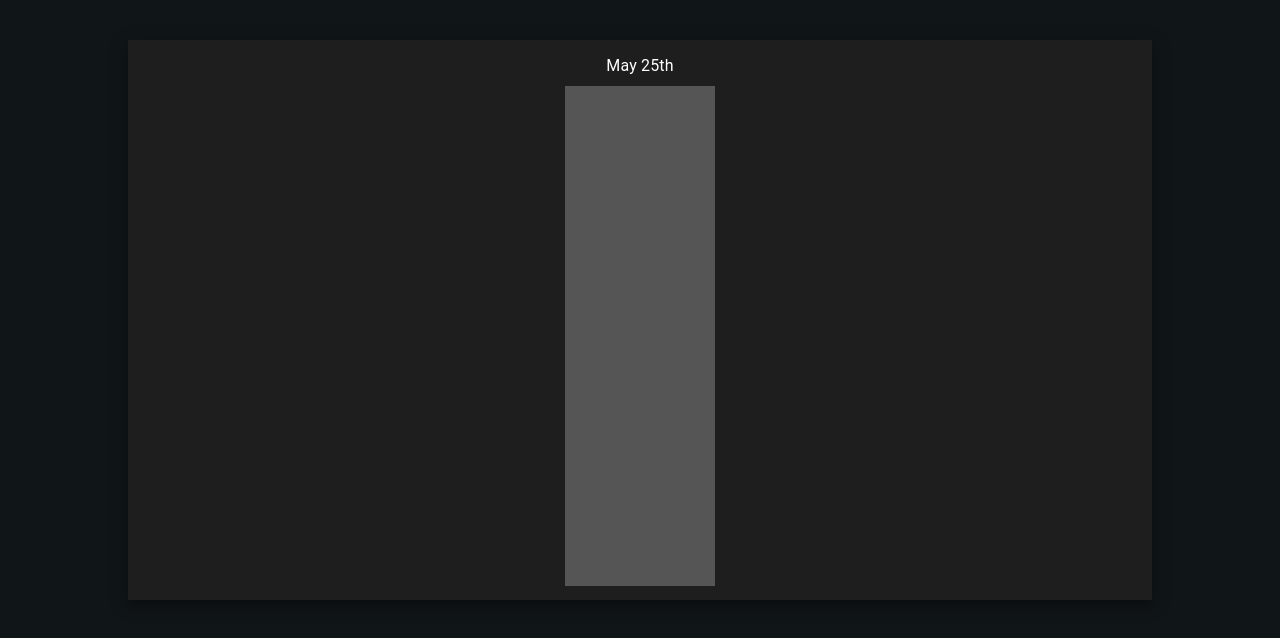
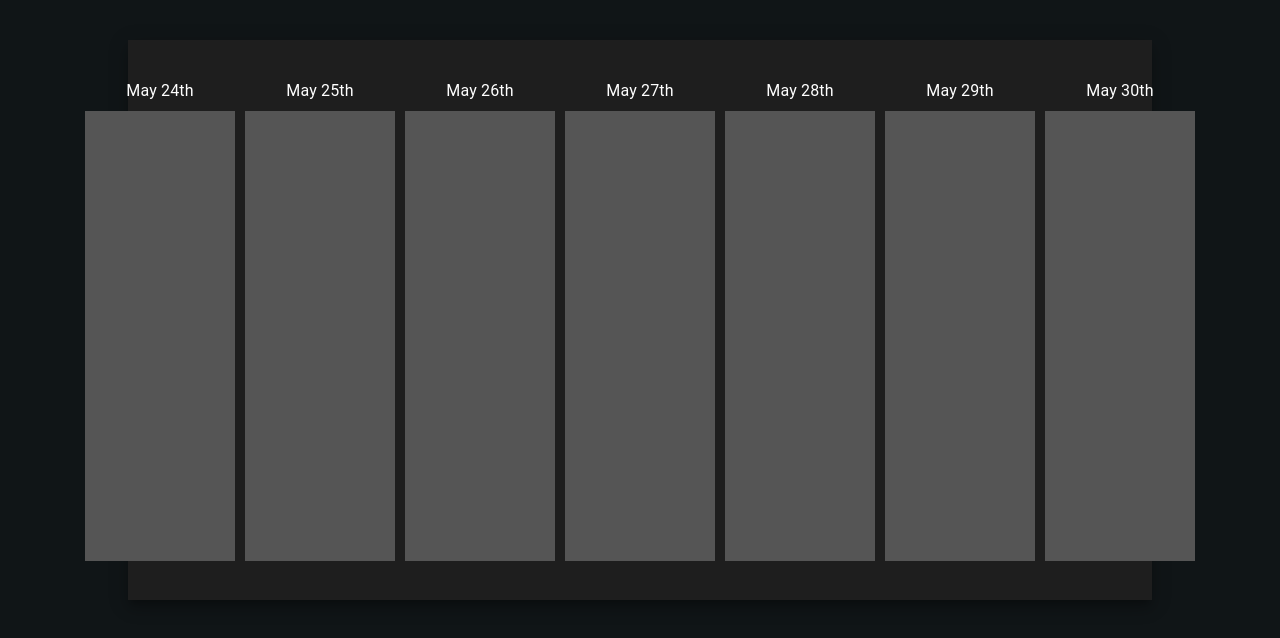
Before and after one commit to dev-pigeon/tache-time, a React (Vite) app in the folder client/: page / in a window 1280 px wide. Shown: the top 638 px of the page. Built offline with nearby package versions, Linux system fonts and the light colour scheme.

Commit message:
can render seven day containers

```diff
--- a/client/src/components/CalendarContainer.tsx
+++ b/client/src/components/CalendarContainer.tsx
@@ -2,8 +2,16 @@ import { Stack } from "@mui/material";
 
 import "../styles/CalendarContainer.css";
 import DateContainer from "./DateContainer";
+import useCalendarContainer from "../hooks/useCalendarContainer";
+import { useEffect } from "react";
 
 const CalendarContainer = () => {
+  const calendarContainerHook = useCalendarContainer();
+
+  useEffect(() => {
+    calendarContainerHook.initializeDates();
+  }, []);
+
   return (
     <Stack
       direction={"row"}
@@ -11,7 +19,10 @@ const CalendarContainer = () => {
       id="calendar-container"
       sx={{ boxShadow: 10 }}
     >
-      <DateContainer date="May 25th" />
+      {calendarContainerHook.dates &&
+        calendarContainerHook.dates.map((value, index) => (
+          <DateContainer key={`date-container#${index}`} date={value} />
+        ))}
     </Stack>
   );
 };
--- a/client/src/components/DateContainer.tsx
+++ b/client/src/components/DateContainer.tsx
@@ -13,7 +13,7 @@ const DateContainer = ({
   return (
     <Stack className="date-container" direction={"column"} gap={1}>
       <Typography className="date-container-label">{date}</Typography>
-      <Stack height={500} className="time-unit-container" direction={"column"}>
+      <Stack height={450} className="time-unit-container" direction={"column"}>
         {/* @ts-ignore */}
         {children}
       </Stack>
--- a/client/src/hooks/useCalendarContainer.ts
+++ b/client/src/hooks/useCalendarContainer.ts
@@ -9,13 +9,14 @@ const useCalendarContainer = () : useCalendarContainerReturnProps => {
     const [dates, setDates] = useState<string[] | undefined>(undefined)
 
     const initializeDates = () => {
-        const date : Date = new Date();
+        let date : Date = new Date();
         let newDates : string[] = [];
         for(let i = 0; i < 7; ++i) {
             const dateString = getDateString(date);
             newDates.push(dateString);
+            date.setDate(date.getDate() + 1)
         }
-        setDates(dates);
+        setDates(newDates);
     }
 
     const getDateString = (date : Date) : string => {
```
